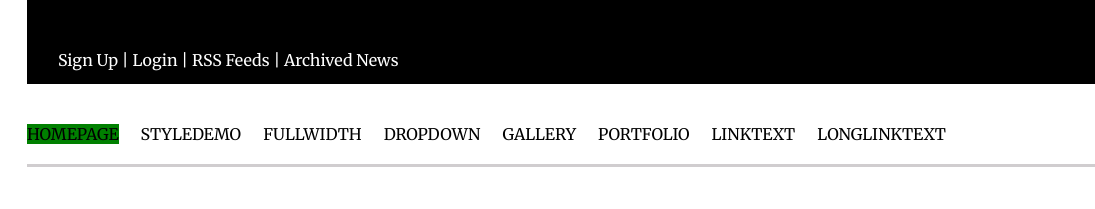
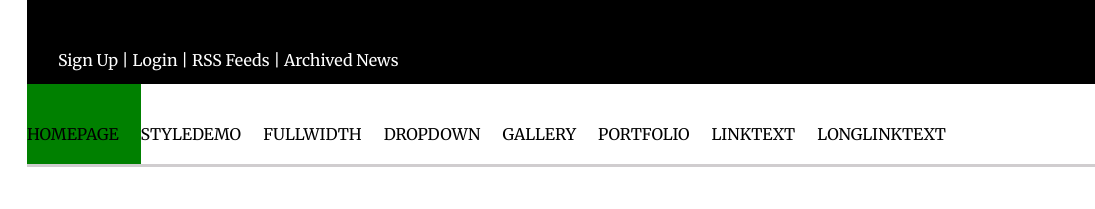
Before and after one commit to babinawaiba/nobodyisfool, a plain HTML site: page index.html in a window 1280 px wide. Shown: the top 209 px of the page, 0-1095 px from the left. Drawn offline with nearby package versions, Linux system fonts and the light colour scheme.

Commit message:
active class added

```diff
--- a/index.html
+++ b/index.html
@@ -33,7 +33,7 @@
         <!-- eof topnav -->
         <div class="nav">
             <ul>
-                <li><a class="active" href="home.php">homepage</a></li>
+                <li class="active"><a href="home.php">homepage</a></li>
                 <li><a href="home.php">styledemo</a></li>
                 <li><a href="home.php">fullwidth</a></li>
                 <li><a href="home.php">dropdown</a></li>
```
